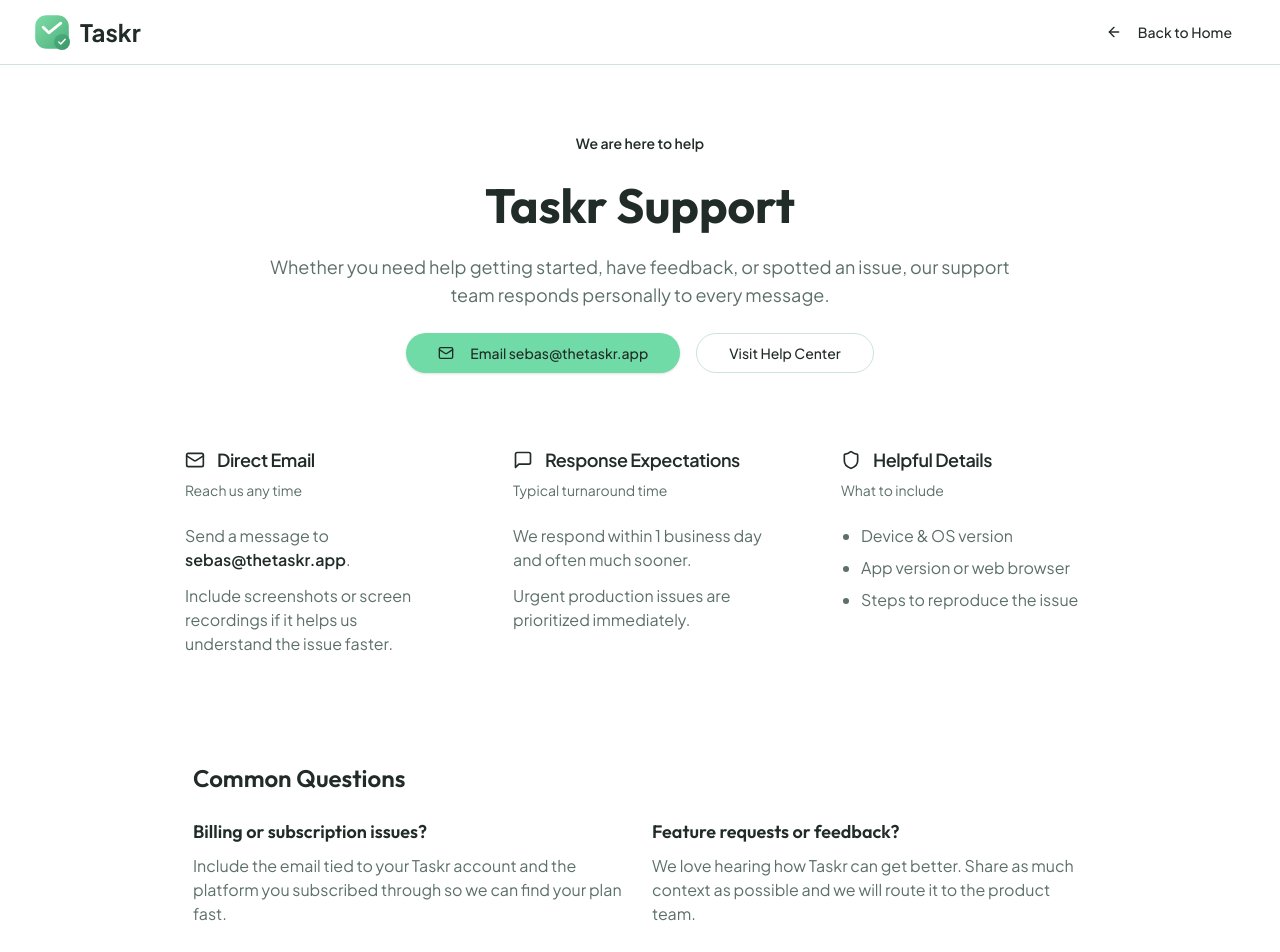
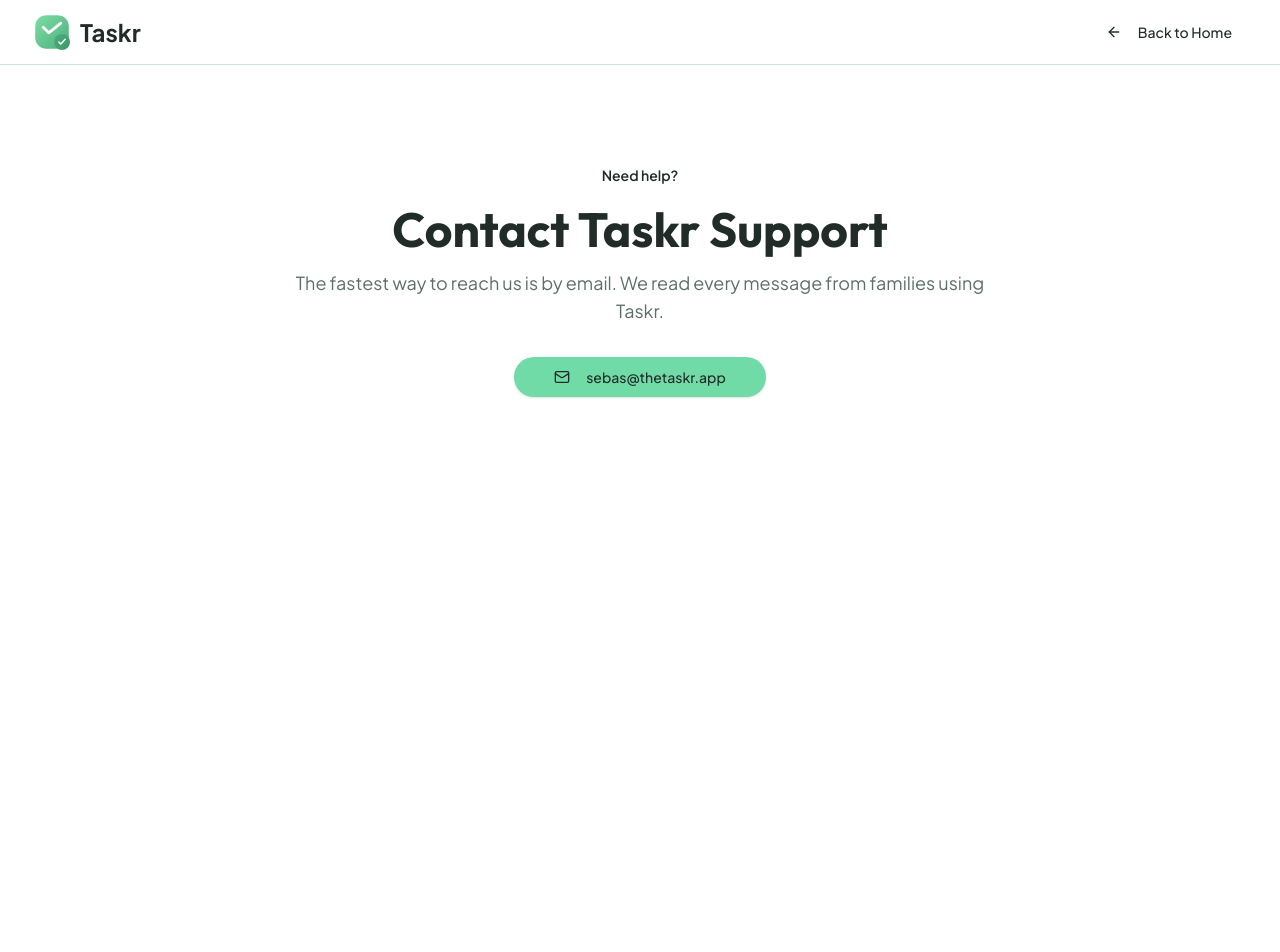
Before and after one commit to johnnywalker100/taskrsite, a Next.js app: page /support in a window 1280 px wide. Shown: the top 952 px of the page. After the commit the page ends 800 px from the top, so only its background shows below. Built offline with nearby package versions, Linux system fonts and the light colour scheme.

Commit message:
Simplify support page

```diff
--- a/src/pages/support.tsx
+++ b/src/pages/support.tsx
@@ -26,116 +26,24 @@ export default function SupportPage() {
         </div>
       </nav>
 
-      <main className="max-w-5xl mx-auto px-4 sm:px-6 lg:px-8 py-16 space-y-12">
-        <section className="text-center space-y-6">
-          <p className="inline-flex items-center px-4 py-1 rounded-full bg-mint-light/60 text-mint-dark text-sm font-semibold">
-            We are here to help
-          </p>
-          <h1 className="text-4xl sm:text-5xl font-bold text-foreground">
-            Taskr Support
-          </h1>
-          <p className="text-lg text-muted-foreground max-w-3xl mx-auto">
-            Whether you need help getting started, have feedback, or spotted an issue,
-            our support team responds personally to every message.
-          </p>
-          <div className="flex flex-col sm:flex-row items-center justify-center gap-4">
-            <Button
-              size="lg"
-              className="rounded-full px-8"
-              asChild
-            >
-              <a href={`mailto:${SUPPORT_EMAIL}`}>
-                <Mail className="w-4 h-4 mr-2" />
-                Email {SUPPORT_EMAIL}
-              </a>
-            </Button>
-            <Button
-              variant="outline"
-              size="lg"
-              className="rounded-full px-8 border-mint-dark/40"
-              asChild
-            >
-              <a href="https://www.thetaskr.app" target="_blank" rel="noreferrer">
-                Visit Help Center
-              </a>
-            </Button>
+      <main className="max-w-3xl mx-auto px-4 sm:px-6 lg:px-8 py-24">
+        <section className="text-center space-y-8">
+          <div className="space-y-4">
+            <p className="inline-flex items-center px-4 py-1 rounded-full bg-mint-light/60 text-mint-dark text-sm font-semibold">
+              Need help?
+            </p>
+            <h1 className="text-4xl sm:text-5xl font-bold text-foreground">Contact Taskr Support</h1>
+            <p className="text-lg text-muted-foreground">
+              The fastest way to reach us is by email. We read every message from families using Taskr.
+            </p>
           </div>
-        </section>
 
-        <section className="grid gap-6 md:grid-cols-3">
-          <Card className="glass border-white/40">
-            <CardHeader>
-              <CardTitle className="flex items-center gap-3 text-lg">
-                <Mail className="w-5 h-5 text-mint-dark" />
-                Direct Email
-              </CardTitle>
-              <CardDescription>Reach us any time</CardDescription>
-            </CardHeader>
-            <CardContent className="space-y-3 text-muted-foreground">
-              <p>Send a message to <span className="font-semibold text-foreground">{SUPPORT_EMAIL}</span>.</p>
-              <p>Include screenshots or screen recordings if it helps us understand the issue faster.</p>
-            </CardContent>
-          </Card>
-
-          <Card className="glass border-white/40">
-            <CardHeader>
-              <CardTitle className="flex items-center gap-3 text-lg">
-                <MessageSquare className="w-5 h-5 text-mint-dark" />
-                Response Expectations
-              </CardTitle>
-              <CardDescription>Typical turnaround time</CardDescription>
-            </CardHeader>
-            <CardContent className="space-y-3 text-muted-foreground">
-              <p>We respond within 1 business day and often much sooner.</p>
-              <p>Urgent production issues are prioritized immediately.</p>
-            </CardContent>
-          </Card>
-
-          <Card className="glass border-white/40">
-            <CardHeader>
-              <CardTitle className="flex items-center gap-3 text-lg">
-                <Shield className="w-5 h-5 text-mint-dark" />
-                Helpful Details
-              </CardTitle>
-              <CardDescription>What to include</CardDescription>
-            </CardHeader>
-            <CardContent className="space-y-3 text-muted-foreground">
-              <ul className="list-disc pl-5 space-y-2">
-                <li>Device & OS version</li>
-                <li>App version or web browser</li>
-                <li>Steps to reproduce the issue</li>
-              </ul>
-            </CardContent>
-          </Card>
-        </section>
-
-        <section className="glass rounded-3xl p-8 border border-white/40 space-y-6">
-          <h2 className="text-2xl font-semibold text-foreground">Common Questions</h2>
-          <div className="grid md:grid-cols-2 gap-6 text-muted-foreground">
-            <div>
-              <h3 className="text-lg font-semibold text-foreground mb-2">Billing or subscription issues?</h3>
-              <p>Include the email tied to your Taskr account and the platform you subscribed through so we can find your plan fast.</p>
-            </div>
-            <div>
-              <h3 className="text-lg font-semibold text-foreground mb-2">Feature requests or feedback?</h3>
-              <p>We love hearing how Taskr can get better. Share as much context as possible and we will route it to the product team.</p>
-            </div>
-            <div>
-              <h3 className="text-lg font-semibold text-foreground mb-2">Need to report a bug?</h3>
-              <p>Send reproduction steps, what you expected to happen, and what happened instead. Logs or screenshots are extra helpful.</p>
-            </div>
-            <div>
-              <h3 className="text-lg font-semibold text-foreground mb-2">Concerned about privacy?</h3>
-              <p>Review our <Link href="/privacy" className="text-foreground underline">Privacy Policy</Link> and reach out if you need data export or deletion assistance.</p>
-            </div>
-          </div>
-        </section>
-
-        <section className="text-center space-y-4">
-          <h2 className="text-3xl font-semibold text-foreground">Still need help?</h2>
-          <p className="text-muted-foreground">
-            Send a quick email to <a className="underline text-foreground" href={`mailto:${SUPPORT_EMAIL}`}>{SUPPORT_EMAIL}</a> and we will jump in.
-          </p>
+          <Button size="lg" className="rounded-full px-10" asChild>
+            <a href={`mailto:${SUPPORT_EMAIL}`} className="flex items-center">
+              <Mail className="w-5 h-5 mr-2" />
+              {SUPPORT_EMAIL}
+            </a>
+          </Button>
         </section>
       </main>
     </div>
```
